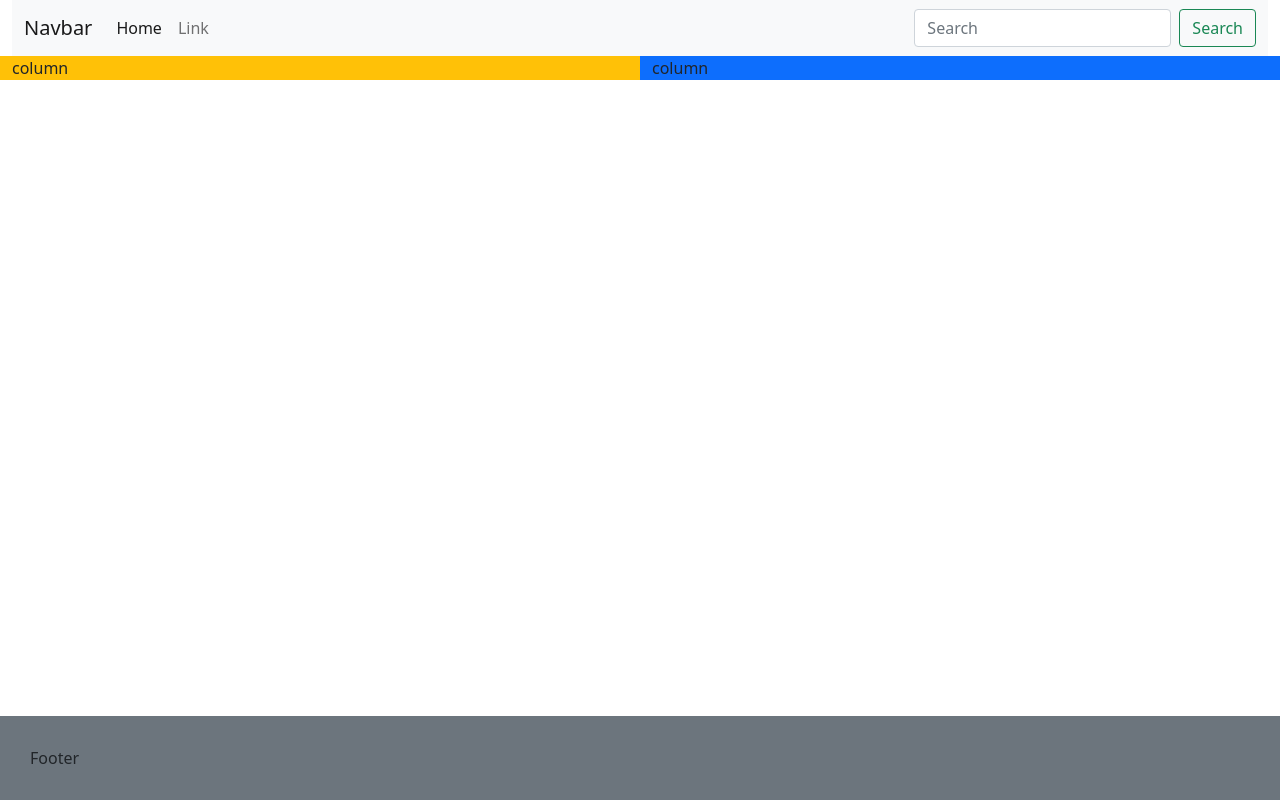
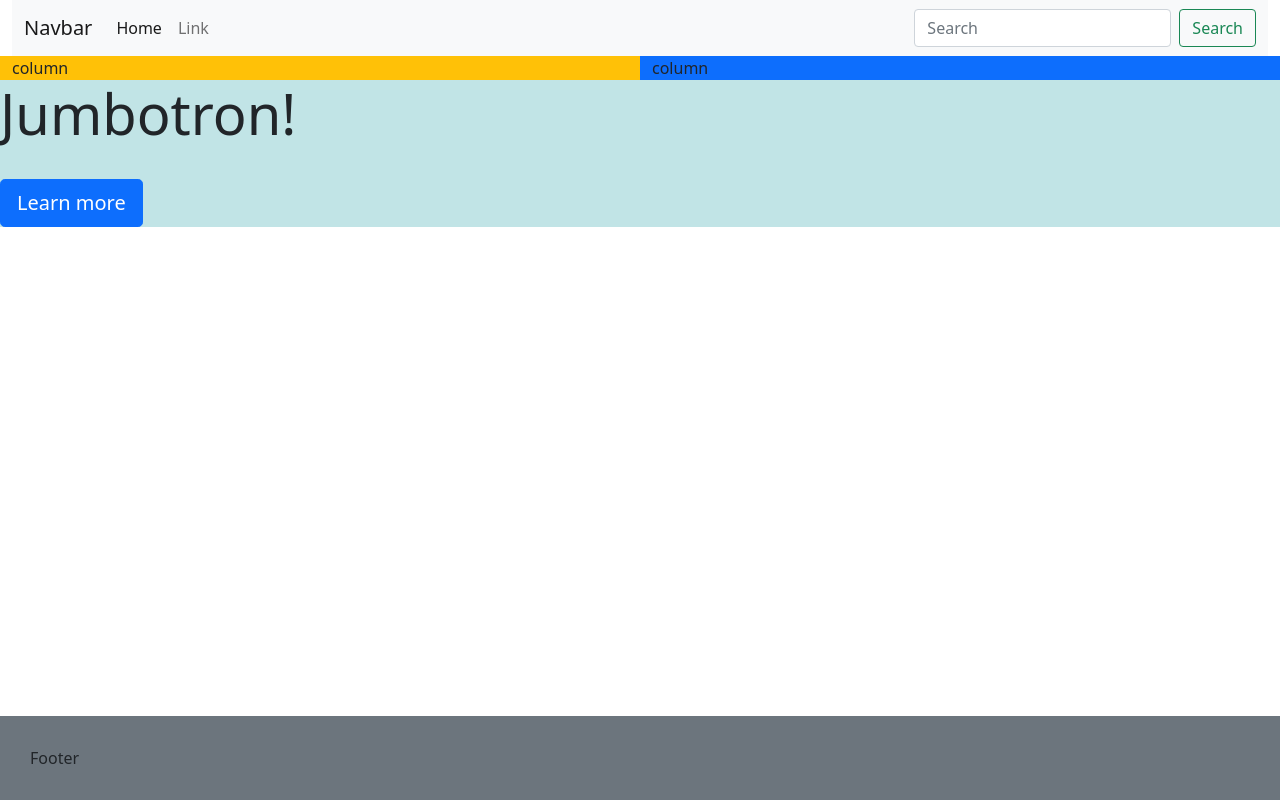
Before and after one commit to atem-tech/collab-practice, a plain HTML site: page project/index.html in a window 1280 px wide. Drawn offline with nearby package versions, Linux system fonts and the light colour scheme.

Commit message:
Update index.html

```diff
--- a/project/index.html
+++ b/project/index.html
@@ -62,7 +62,14 @@
 
       <footer class="bg-secondary fixed-bottom">Footer</footer>
     </div>
+    <div class="jumbotron" style="background-color: #c1e4e6">
+      <h1 class="display-4">Jumbotron!</h1>
+      <br />
 
+      <p class="lead">
+        <a class="btn btn-primary btn-lg" href="#" role="button"
+          >Learn more</a
+        >
     <!-- Optional JavaScript; choose one of the two! -->
 
     <!-- Option 1: Bootstrap Bundle with Popper -->
```
